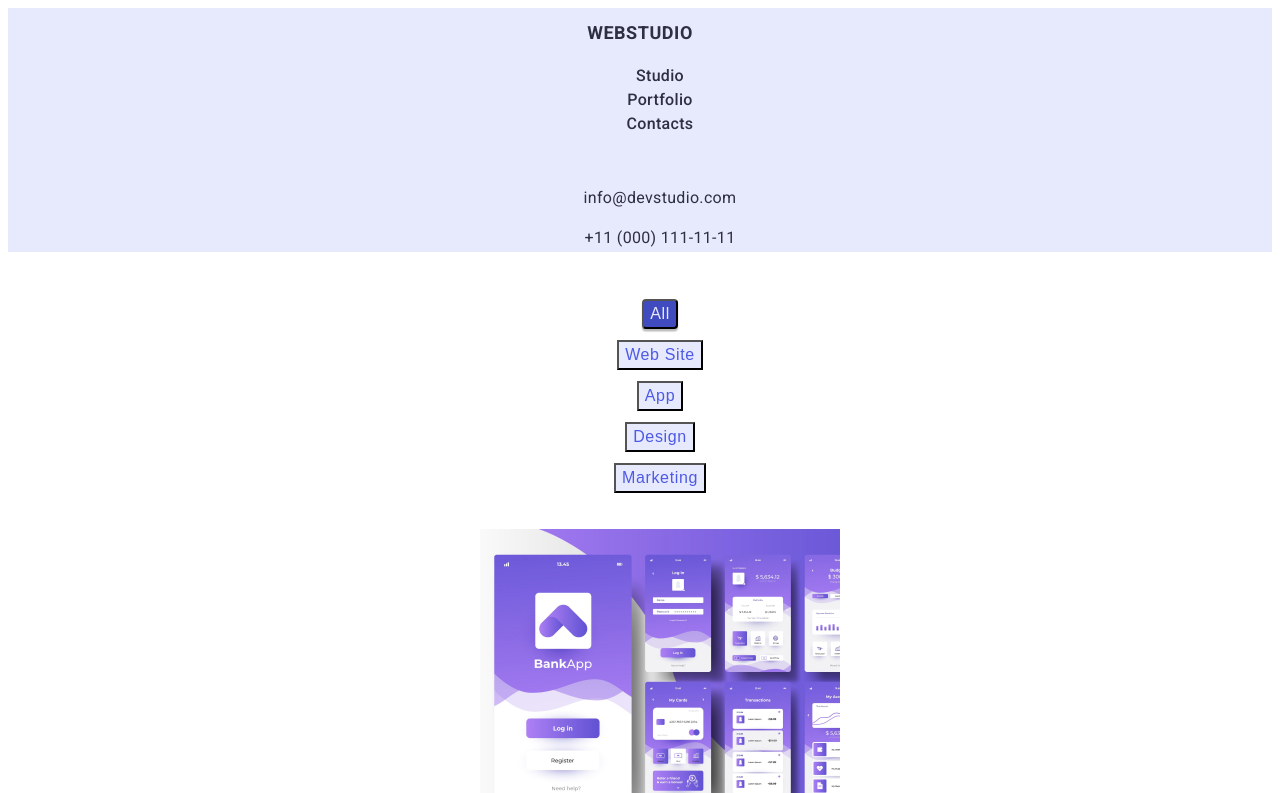
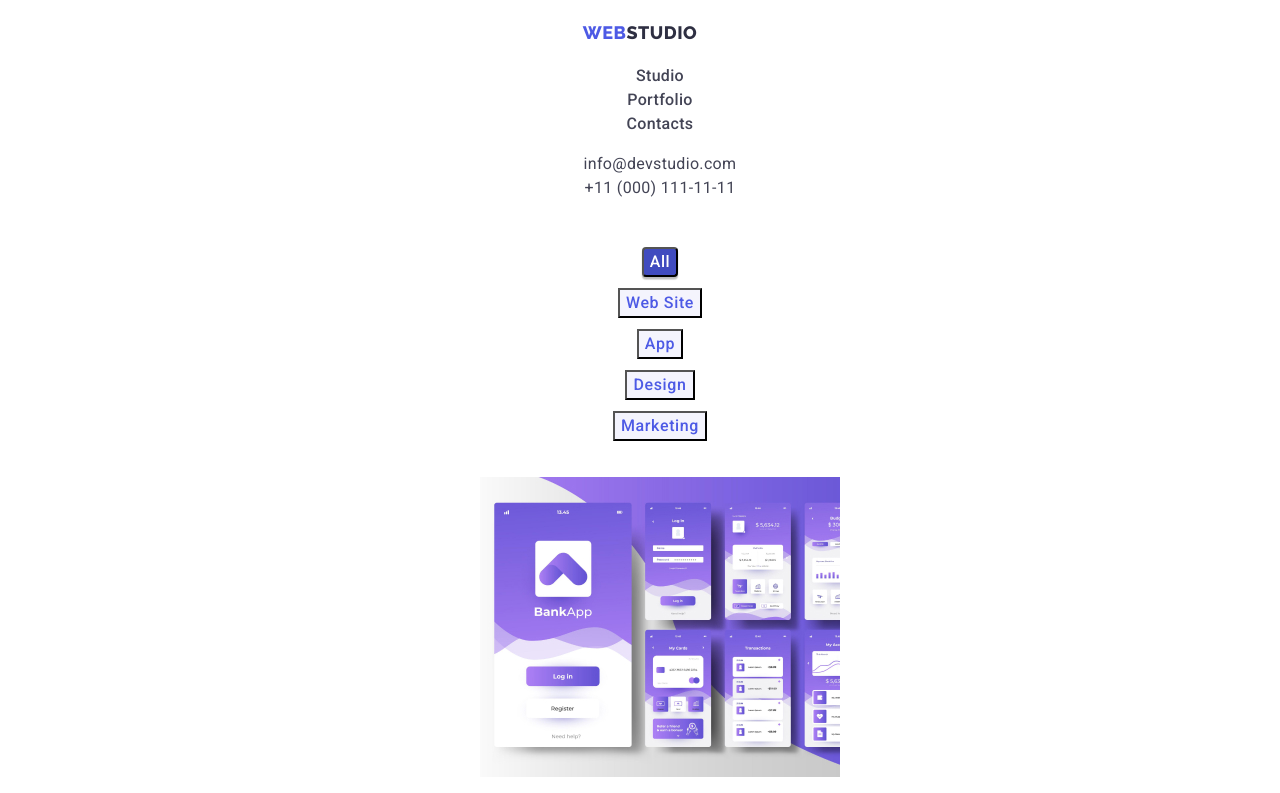
Before and after one commit to TarasP0p0vych/goit-markup-hw-02, a plain HTML site: page portfolio.html in a window 1280 px wide. Both pictures are taken after a click on the button "All". Shown: the top 793 px of the page. Drawn offline with Linux system fonts and the light colour scheme.

Commit message:
Attempt 2

```diff
--- a/css/styles.css
+++ b/css/styles.css
@@ -1,14 +1,15 @@
 :root {
   /* FONTS */
   --primary-font: 'Roboto', sans-serif;
+  --secondary-font: 'Raleway', sans-serif;
   /* COLOR */
-  --primary-text-color: #2e2f42;
-  --secondary-text-color: #434455;
+  --secondary-text-color: #2e2f42;
+  --primary-text-color: #434455;
   --light-background: #e5e5e5;
   --dark-background: #2e2f42;
   --hero-text-color: #ffffff;
   --attention-color: #4d5ae5;
-  --nav-color: #e7e9fc;
+  --nav-color: ##e7e9fc;
   --white-logo-color: #e7e9fc;
   --pressed-state-color: #404bbf;
   --white-team-background: #f4f4fd;
@@ -22,6 +23,11 @@
   text-align: center;
   letter-spacing: 0.02em;
   color: var(--primary-text-color);
+  background-color: #ffffff;
+}
+.link {
+  color: inherit;
+  text-decoration: none;
 }
 .header {
   background-color: var(--nav-color);
@@ -32,12 +38,13 @@
   text-transform: uppercase;
   font-weight: 800;
   font-size: 18px;
-  line-height: 1.16;
-  color: var(--primary-text-color);
+  line-height: 1.17;
+  color: var(--attention-color);
+  font-family: var(--secondary-font);
 }
-.link {
-  color: inherit;
-  text-decoration: none;
+
+.logo-second-word {
+  color: var(--dark-background);
 }
 .header-nav {
 }
@@ -67,19 +74,21 @@
   font-size: 16px;
   line-height: 1.5;
   letter-spacing: 0.02em;
-  font-style: normal;
+  color: var(--primary-text-color);
 }
 .header-nav-link:hover,
 .header-nav-link:focus,
 .header-address:hover,
 .header-address:focus {
-  background-color: var(--pressed-state-color);
-  color: var(--nav-color);
+  color: var(--pressed-state-color);
 }
 .hero {
   background-color: var(--dark-background);
 }
 .section {
+}
+.header-address {
+  font-style: normal;
 }
 .hero-title {
   font-weight: 700;
@@ -99,6 +108,7 @@
   background-color: var(--attention-color);
   color: #ffffff;
   box-shadow: 0px 4px 4px rgba(0, 0, 0, 0.15);
+  cursor: pointer;
 }
 .hero-btn:hover,
 .hero-btn:focus {
@@ -142,6 +152,7 @@
   font-size: 16px;
   line-height: 1.5;
   letter-spacing: 0.02em;
+  color: var(--primary-text-color);
 }
 .service {
 }
@@ -182,8 +193,6 @@
   font-weight: 400;
   font-size: 16px;
   line-height: 24px;
-  /* identical to box height, or 150% */
-
   text-align: center;
   letter-spacing: 0.02em;
   color: var(--secondary-text-color);
@@ -193,15 +202,20 @@
 }
 .footer {
   background-color: var(--dark-background);
+  font-family: var(--secondary-font);
 }
 .footer-logo-link {
   font-weight: 800;
+  color: var(--attention-color);
   font-size: 18px;
-  line-height: 1.16;
+  line-height: 1.17;
   display: flex;
   align-items: center;
   letter-spacing: 0.03em;
   text-transform: uppercase;
+}
+
+.footer-second-word {
   color: var(--white-team-background);
 }
 .footer-paragraph {
@@ -210,6 +224,7 @@
   line-height: 1.5;
   letter-spacing: 0.02em;
   color: var(--white-team-background);
+  font-family: var(--primary-font);
 }
 
 .filter-list {
@@ -217,7 +232,7 @@
 .filter-item {
 }
 .filter-btn {
-  background-color: var(--white-logo-color);
+  background-color: var(--white-team-background);
   color: var(--attention-color);
   font-weight: 500;
   font-size: 16px;
@@ -225,11 +240,13 @@
   align-items: center;
   text-align: center;
   letter-spacing: 0.04em;
+  font-family: var(--primary-font);
+  cursor: pointer;
 }
 .filter-btn:hover,
 .filter-btn:focus {
   background-color: var(--pressed-state-color);
-  color: var(--white-logo-color);
+  color: var(--hero-text-color);
   font-weight: 500;
   font-size: 16px;
   line-height: 1.5;
@@ -239,6 +256,7 @@
   box-shadow: 0px 3px 1px rgba(0, 0, 0, 0.1), 0px 2px 1px rgba(0, 0, 0, 0.08),
     0px 2px 2px rgba(0, 0, 0, 0.12);
   border-radius: 4px;
+  cursor: pointer;
 }
 .article-list {
 }
--- a/portfolio.html
+++ b/portfolio.html
@@ -13,12 +13,20 @@
       href="https://fonts.googleapis.com/css2?family=Roboto:wght@400;500;700&display=swap"
       rel="stylesheet"
     />
+    <link rel="preconnect" href="https://fonts.googleapis.com" />
+    <link rel="preconnect" href="https://fonts.gstatic.com" crossorigin />
+    <link
+      href="https://fonts.googleapis.com/css2?family=Raleway:wght@800&family=Roboto:wght@400;500;700&display=swap"
+      rel="stylesheet"
+    />
     <link rel="stylesheet" href="./css/styles.css" />
   </head>
   <body class="page">
     <header class="header">
-      <a class="header-logo link" href="./index.html">WebStudio</a>
       <nav class="header-nav">
+        <a class="header-logo link" href="./index.html"
+          >Web<span class="logo-second-word">Studio</span></a
+        >
         <ul class="header-nav-list list">
           <li class="header-nav-item">
             <a class="header-nav-link link" href="./index.html" rel="noopener noreferrer">Studio</a>
@@ -33,7 +41,7 @@
           </li>
         </ul>
       </nav>
-      <address>
+      <address class="header-address">
         <ul class="header-address-list list">
           <li class="header-address-item">
             <a class="header-address link" href="mailto:info@devstudio.com">info@devstudio.com</a>
@@ -46,7 +54,7 @@
     </header>
     <main>
       <section class="filter-section section">
-        <h1 class="visually-hidden">Hero</h1>
+        <h1 hidden>Hero</h1>
         <ul class="filter-list list">
           <li class="filter-item"><button class="filter-btn" type="button">All</button></li>
           <li class="filter-item"><button class="filter-btn" type="button">Web Site</button></li>
```
Also changed, not shown: index.html (+10 -4 lines).
